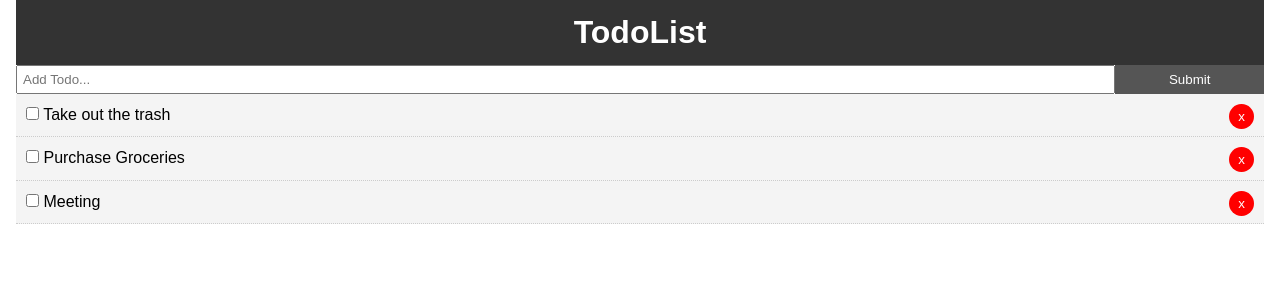
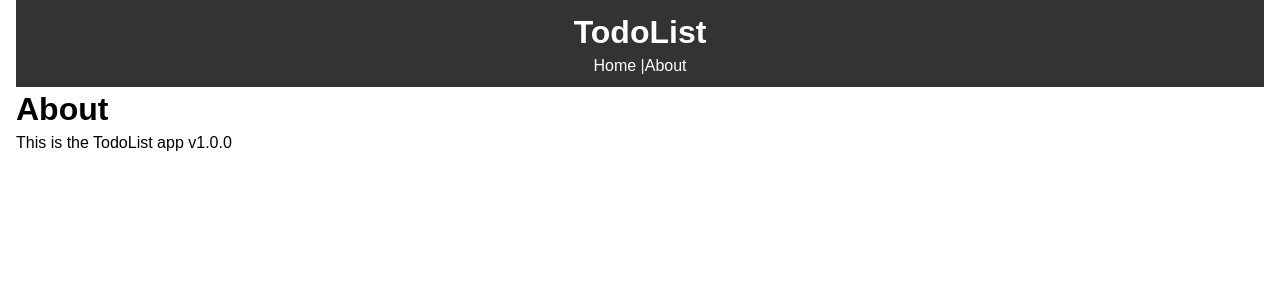
Before and after one commit to aksharma-7/todo-react-app, a React (Create React App) app: page /about in a window 1280 px wide. Shown: the top 300 px of the page. Built offline with nearby package versions, Linux system fonts and the light colour scheme.

Commit message:
Added routing

```diff
--- a/package.json
+++ b/package.json
@@ -8,6 +8,7 @@
     "@testing-library/user-event": "^12.6.2",
     "react": "^17.0.1",
     "react-dom": "^17.0.1",
+    "react-router-dom": "^5.2.0",
     "react-scripts": "4.0.1",
     "uuid": "^8.3.2",
     "web-vitals": "^0.2.4"
--- a/src/App.js
+++ b/src/App.js
@@ -1,8 +1,10 @@
 import React from 'react';
+import { BrowserRouter as Router, Route } from 'react-router-dom';
 import './App.css';
 import Header from './components/layout/Header'
 import Todos from './components/Todos';
 import AddTodo from './components/AddTodo';
+import About from './components/pages/About'
 import { v4 as uuidv4 } from 'uuid';
 
 class App extends React.Component {
@@ -56,17 +58,24 @@
 
   render() {
     return (
+      <Router>
       <div className="App">
         <div className="container">
           <Header />
+          <Route exact path="/" render={props => (
+            <React.Fragment>
               <AddTodo addTodo={this.addTodo} />
               <Todos
                 todos={this.state.todos}
                 markComplete={this.markComplete}
                 delTodo={this.delTodo}
               />
+            </React.Fragment>
+          )} />
+          <Route path="/about" component={About} />
         </div>
       </div>
+      </Router>
     );
   }
 }
--- a/src/components/layout/Header.js
+++ b/src/components/layout/Header.js
@@ -1,11 +1,19 @@
-import React from 'react'
+import React from 'react';
+import { Link } from 'react-router-dom';
 
 export default function Header() {
     return (
         <header style={headerStyle}>
             <h1>TodoList</h1>
+            <Link style={linkStyle} to="/">Home</Link> |
+            <Link style={linkStyle} to="/about">About</Link>
         </header>
     )
+}
+
+const linkStyle = {
+    color: '#fff',
+    textDecoration: 'none'
 }
 
 const headerStyle ={
--- /dev/null
+++ b/src/components/pages/About.js
@@ -0,0 +1,12 @@
+import React from 'react'
+
+function About() {
+    return (
+        <React.Fragment>
+            <h1>About</h1>
+            <p>This is the TodoList app v1.0.0</p>
+        </React.Fragment>
+    )
+}
+
+export default About
```
Also changed, not shown: 2 other files (tests, documents, lock files or other folders). Lines whose indentation alone changed are shown as unchanged.
